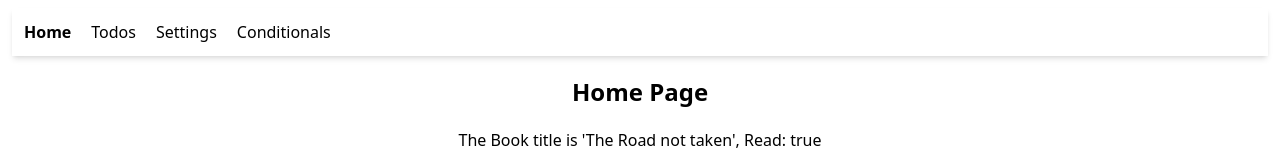
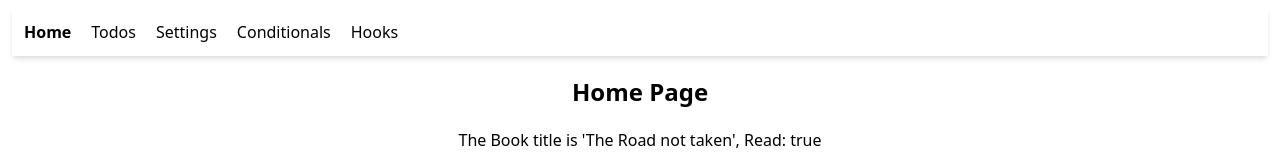
Before and after one commit to alonzojoe/ad-ts, a React (Vite) app: page / in a window 1280 px wide. Shown: the top 160 px of the page. Built offline with nearby package versions, Linux system fonts and the light colour scheme.

Commit message:
create new page component Hooks, add in routes constant, + API router registration

```diff
--- a/src/App.tsx
+++ b/src/App.tsx
@@ -4,6 +4,7 @@ import TodoPage from "./pages/TodoPage";
 import Settings from "./pages/Settings";
 import Conditional from "./pages/Conditional";
 import Home from "./pages/Home";
+import Hooks from "./pages/Hooks";
 // import Button from "./components/Button";
 // import ButtonRef from "./components/ButtonRef";
 function App() {
@@ -22,6 +23,7 @@ function App() {
           <Route path="todos" element={<TodoPage />} />
           <Route path="settings" element={<Settings />} />
           <Route path="conditional" element={<Conditional />} />
+          <Route path="hooks" element={<Hooks />} />
         </Route>
       </Routes>
     </Router>
--- a/src/constants/routes.ts
+++ b/src/constants/routes.ts
@@ -21,4 +21,9 @@ export const ROUTES: Route[] = [
         path: "/conditional",
         name: 'Conditionals'
     },
+    {
+        id: 5,
+        path: "/hooks",
+        name: "Hooks"
+    }
 ]
--- /dev/null
+++ b/src/pages/Hooks.tsx
@@ -0,0 +1,11 @@
+import Container from "../components/Shared/Container";
+
+const Hooks = () => {
+  return (
+    <Container>
+      <h1 className="">Hooks</h1>
+    </Container>
+  );
+};
+
+export default Hooks;
```
